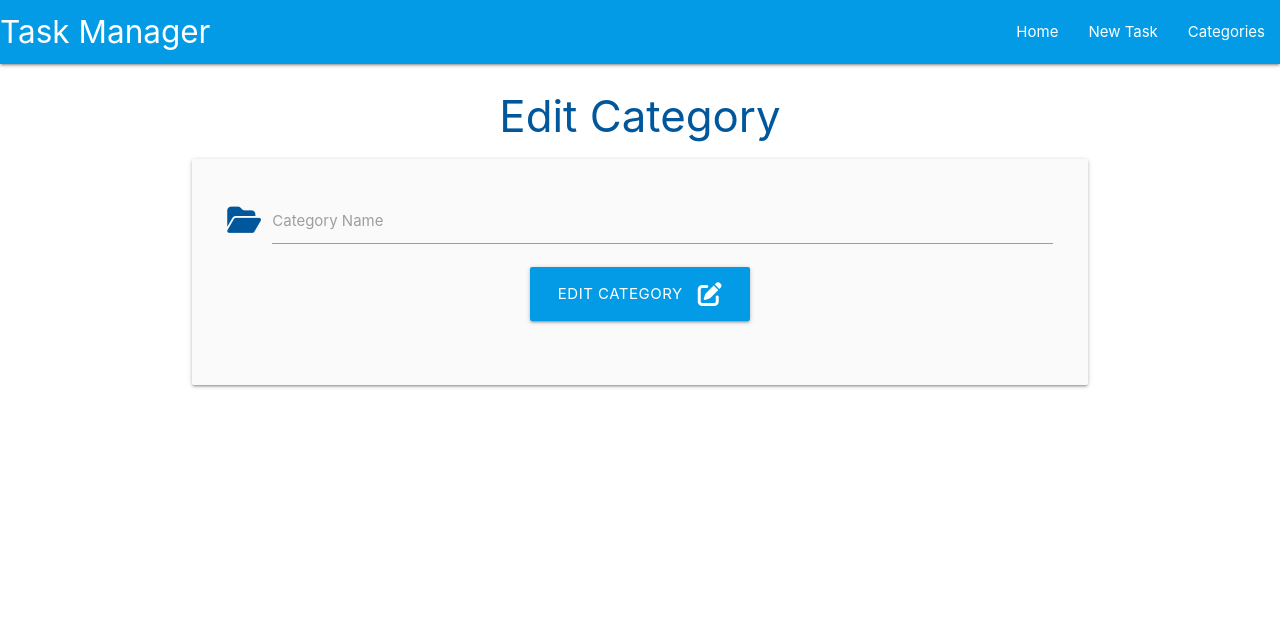
After one commit to DOdrums/walkthrough-sqlalchemy-flask-materialize, a Flask app: template taskmanager/templates/edit_category.html in a window 1280 px wide. The commit adds this page. Shown: the top 625 px of the page. Run offline with Flask 2, Linux system fonts and the light colour scheme; the template is opened without the code that fills it, so the values that code supplies are empty; some libraries are stand-ins or nearby versions.

Commit message:
add html for edit button and view to edit category name in database

```diff
--- a/taskmanager/templates/categories.html
+++ b/taskmanager/templates/categories.html
@@ -17,7 +17,8 @@
                     <span class="card-title">{{ category.category_name }}</span>
                 </div>
                 <div class="card-action">
-                    <a href="#" class="btn green accent-4">Edit</a>
+                    <a href="{{ url_for('edit_category', category_id=category.id) }}"
+                        class="btn green accent-4">Edit</a>
                     <a href="#" class="btn red">Delete</a>
                 </div>
             </div>
--- /dev/null
+++ b/taskmanager/templates/edit_category.html
@@ -0,0 +1,26 @@
+{% extends "base.html" %}
+{% block content %}
+
+<h3 class="light-blue-text text-darken-4 center-align">Edit Category</h3>
+
+<div class="row card-panel grey lighten-5">
+    <form class="col s12" method="POST" action="{{ url_for('edit_category', category_id=category.id) }}">
+        <!-- category_name -->
+        <div class="row">
+            <div class="input-field col s12">
+                <i class="fas fa-folder-open prefix light-blue-text text-darken-4"></i>
+                <input id="category_name" name="category_name" value="{{ category.category_name }}" type="text"
+                    minlength="3" maxlength="25" class="validate" required>
+                <label for="category_name">Category Name</label>
+            </div>
+            <!-- submit button -->
+            <div class="row">
+                <div class="col s12 center-align">
+                    <button type="submit" class="btn-large light-blue darken-1">
+                        Edit Category <i class="fas fa-edit right"></i>
+                    </button>
+                </div>
+    </form>
+</div>
+
+{% endblock %}
```
Also changed, not shown: taskmanager/routes.py (+11 -0 lines).
